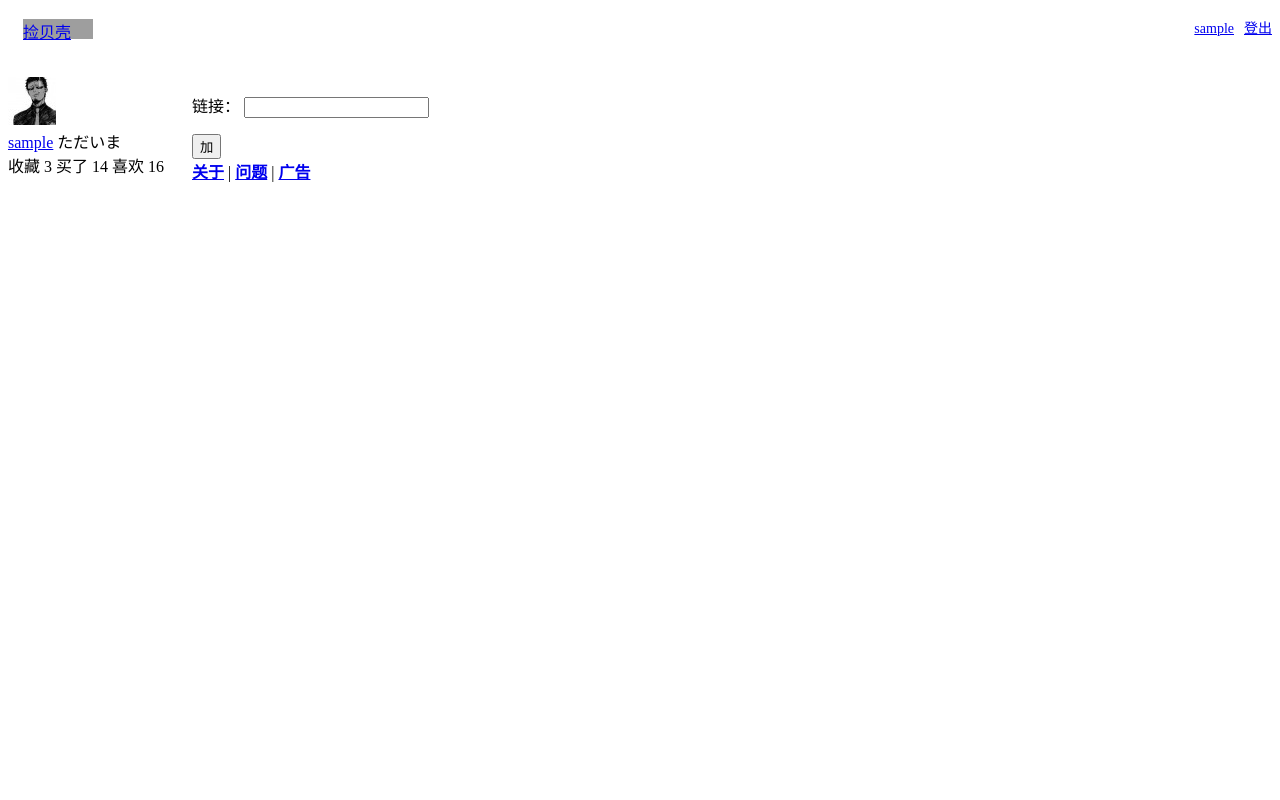
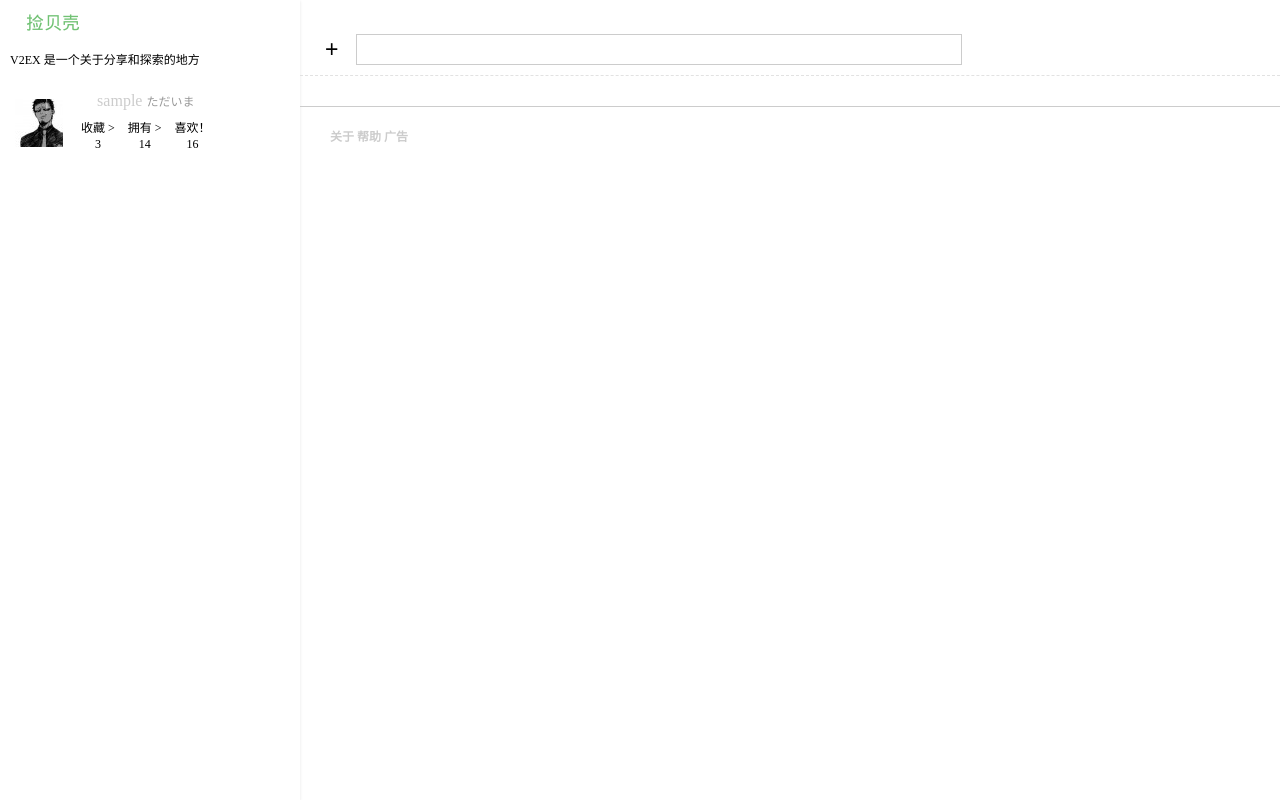
Before and after one commit to fay/tao, a Flask app: page / in a window 1280 px wide. Run offline with Flask 2, Linux system fonts and the light colour scheme; the visitor is signed in with stand-in values (Sample User, id 1); data that the repository does not hold is empty; grey boxes are pictures that could not be loaded.

Commit message:
got a feel

```diff
--- a/static/css/style.css
+++ b/static/css/style.css
@@ -3,35 +3,66 @@
   desktop style
 */
 
+/* tags */
+html {
+  height: 100%;
+}
+
+body {
+  margin: 0;
+  padding: 0;
+  max-height: 100%;
+  overflow: hidden;
+}
+
+h1 {
+  font-size: 22px;
+  line-height: 22px;
+}
+
+h2 {
+  font-size: 18px;
+  line-height: 18px;
+}
+
+h1, h2 {
+  padding: 10px 0;
+  font-weight: bold;
+}
+
+ul {
+  list-style: none;
+}
+
+ul li {
+  list-style: none;
+}
+
+a {
+  text-decoration:none;
+}
+
+a:link, a:visited, a:active {
+  color: #ccc;
+}
+
+/* tree */
 #top {
+  background-color: #ff6600;
   height: 66px;
   overflow: hidden;
 }
 
-#logo {
-  background-image: url("/static/img/logo.png");
-  width: 70px;
-  height: 20px;
-  float: left;
-  cursor: pointer;
-  margin-top: 11px;
-  margin-left: 15px;
-}
-
 #nav {
-  float: right;
   text-align: right;
+  position: absolute;
+  right: 23px;
   font-size: 14px;
   line-height: 14px;
-  #color: #fff;
-}
-
-#nav ul {
-  list-style: none;
+  color: #fff;
 }
 
 #nav ul li {
-  list-style: none;
   float: left;
   margin-left: 10px;
 }
@@ -44,19 +75,203 @@
 
 #side {
   position: absolute;
-  top: 77px;
-  width; 179px;
-  left: 8px;
+  top: 0;
+  left: 0;
   bottom: 0;
-  border-left: 0 none;
-  height: auto;
+  width: 300px;
+  height: 100%;
+  overflow: hidden;
+  -webkit-box-shadow: 0px 1px 3px rgba(0, 0, 0, 0.1);
+}
+
+#logo {
+  background-image: url("/static/images/logo.png");
+  width: 70px;
+  height: 20px;
+  cursor: pointer;
+  margin: 11px;
+  margin-left: 15px;
 }
 
 #wrap {
-  position: absolute;
-  top: 77px;
-  left: 192px;
+  position: fixed;
+  overflow: auto;
+  padding: 12px 0 30px 0;
+  top: 0;
+  right: 0;
+  left: 300px;
   bottom: 0;
-  right: 0;
+}
+
+#main {
+  margin: 0 auto;
+  padding: 12px 0 30px 0;
+}
+
+#content {
+}
+
+#foot {
+  border-top: 1px solid #ccc;
+}
+
+#foot_main {
+  font-size: 12px;
+  color: #e2e2e2;
+  padding: 20px 0 20px 30px;
+  margin: 0 auto;
+  padding: 0 auto;
+}
+
+.box {
+}
+
+.box .inner {
+	padding: 10px;
+	font-size: 12px;
+	line-height: 16px;
+}
+
+.box .cell {
+	border-bottom: 1px dashed #e2e2e2;
+	font-size: 12px;
+    padding: 10px;
+    font-height: 16px;
+}
+
+.box .bar {
+	font-size: 14px;
+	line-height: 14px;
+	color: #667;
+	background-color: #f0f0f0;
+	padding: 5px;
+}
+
+.col {
+  text-align: center;
+  display: inline-block;
+  vertical-align: middle;
+  padding: 5px;
+}
+
+.box .bar {
+  display: inline-block;
+  zoom: 1;
+  *display: inline;
+}
+
+.like {
+  margin-right: 4px;
+  margin-left: 7px;
+  background: transparent;
   overflow: hidden;
 }
+
+.entry {
+  margin: 0 5px;
+  width: 600px;
+}
+
+.thumb {
+  width: 48px;
+}
+
+.at {
+  font-size: 10px;
+  font-weight: bold;
+  color: #ccc;
+  display: block;
+}
+
+
+/* buttons */
+.go {
+  cursor: pointer;
+  background-color: #f5f5f5;
+  border: 1px solid rgba(0, 0, 0, .25);
+  border-bottom-color: rgba(0, 0, 0, .35);
+  padding: 4px 15px 4px 15px;
+  font-size: 12px;
+  line-height: 12px;
+  outline: none;
+}
+
+.add .go {
+  background-color: #ffffff;
+  border: none;
+  font-size: 23px;
+  outline: none;
+}
+
+/* forms */
+form.user label {
+  float: left;
+  width: 81px;
+  margin-right: 15px;
+  text-align: right;
+}
+
+form.user .shift {
+  margin-left: 98px;
+}
+
+form.add .url {
+  width: 600px;
+  font-size: 23px;
+  border: 1px solid #ccc;
+}
+
+.q {
+  padding: 3px;
+  font-size: 14px;
+  border: 1px solid #ccc;
+  width: 240px;
+}
+
+/* decorators */
+.fade {
+  color: #999;
+}
+
+.bigger {
+  font-size: 16px;
+}
+
+.round {
+  -moz-border-radius: 7px;
+  -webkit-border-radius: 7px;
+}
+
+.sep3 {
+  height: 3px;
+}
+
+.sep5 {
+  height: 5px;
+}
+
+.sep10 {
+  height: 10px;
+}
+
+.sep20 {
+  height: 20px;
+}
+
+.c {
+  clear: both;
+}
+
+.fr {
+  float: right;
+}
+
+/* ie6 */
+* html, body {
+  padding: 0 0 0 200px;
+}
+
+* html #main {
+  height: 100%;
+  width: 100%;
+}
--- a/tao/templates/add_form.html
+++ b/tao/templates/add_form.html
@@ -1,9 +1,8 @@
-<div id="add" class="form">
-  <form action="/add" method="put">
-    <p>
-      <label>链接：</label>
+<div class="box">
+  <div id="add" class="form cell">
+    <form class="add" action="/add" method="put">
+      <input class="go" type="submit" value="+">
       <input class="url" type="txt" name="url">
-    </p>
-    <input class="button" type="submit" value="加">
-  </form>
+    </form>
+  </div>
 </div>
--- a/tao/templates/base.html
+++ b/tao/templates/base.html
@@ -10,57 +10,38 @@
     <meta name="google-site-verification" content="">
   </head>
   <body>
-    <div id="top">
-      <div id="top_main">
-        <div id="logo">
-          <a href="/" class="white">捡贝壳</a>
-        </div>
-        <div id="nav">
-          <ul>
-            {% if session.username %}
-              <li>
-                <a href="/{{ session.username }}" class="white">{{ session.username }}</a>
-              </li>
-              <li>
-                <a href="/logout" class="white">登出</a>
-              </li>
-            {% else %}
-              <li>
-                <a href="/login" class="white">登入</a>
-              </li>
-              <li>
-                <a href="/signup" class="white">注册</a>
-              </li>
-            {% endif %}
-          </ul>
-        </div>
-        <!-- div id="search">
-          <form>
-            <input type="text" maxlength="40" class="search" name="q" id="q">
-            <input type="submit" class="super normal button" value="搜">
-          </form>
-        </div -->
+    <div id="side">
+      <div class="box">
+        <div id="logo" onclick="location.href='/'"></div>
+        <div class="inner">V2EX 是一个关于分享和探索的地方</div>
       </div>
-    </div>
-    <div id="side">
       {% if session.username %}
         <div class="box">
           <div class="inner">
-            <div class="avatar">
+            <div class="thumb col">
               <a href="/{{ session.username }}">
                 <img src="/static/images/missing.jpg" border="0">
               </a>
             </div>
-            <div class="meta">
+            <div class="meta col">
               <span class="bigger">
                 <a href="/{{ session.username }}">{{ session.username }}</a>
               </span>
               <span class="fade">ただいま</span>
               <div class="sep5"></div>
               <div class="stats">
-                收藏<span class="num"> 3</span>
-                买了<span class="num"> 14</span>
-                喜欢<span class="num"> 16</span>
+                <div class="col">
+                  <div>收藏 &gt;</div>
+                  <div class="num"> 3</div>
+                </div>
+                <div class="col">
+                <div>拥有 &gt;</div>
+                <div class="num"> 14</div>
+                </div>
+                <div class="col">
+                <div>喜欢！</div>
+                <div class="num"> 16</div>
+                </div>
               </div>
             </div>
           </div>
@@ -74,10 +55,13 @@
         </div>
       </div>
       <div id="foot">
-        <div id="foot_main">
-          <strong><a href="/about">关于</a></strong>  |  <strong><a href="/faq">问题</a></strong>  |  <strong><a href="/ad">广告</a></strong>
+        <div id="foot_main" class="round">
+          <strong><a href="/about">关于</a></strong>
+          <strong><a href="/help">帮助</a></strong>
+          <strong><a href="/ad">广告</a></strong>
         </div>
       </div>
     </div>
+    <!-- javascripts -->
   </body>
 </html>
--- a/tao/templates/index.html
+++ b/tao/templates/index.html
@@ -1,16 +1,35 @@
 {% extends "base.html" %}
 {% block content %}
+    {% include "add_form.html" %}
   <div class="box">
-    {% include "add_form.html" %}
-    {% for u in urls %}
+    {% for b in bs %}
       <div class="cell">
-        <div class="meta"></div>
-        <div class="entry">
-          <p class="title">
-            {{ u.title }}
-          </p>
+        <div class="like col">
+          <div class="likes bar col">
+            <div>23</div>
+            <div>喜欢</div>
+          </div>
+          <div class="bar col">
+            <div>14</div>
+            <div>拥有</div>
+          </div>
+          <div class="bar col">
+            <div>16</div>
+            <div>收藏</div>
+          </div>
         </div>
-        <div class="thumb"></div>
+        <div class="entry col">
+          <a href="{{ b.url }}" lass="bigger">
+            {{ b.title }}
+          </a>
+          <div class="flat"></div>
+        </div>
+        <div class="thumb col">
+          <a href="/n2n3">
+            <img src="/static/images/missing.jpg">
+          </a>
+          <div>n2n3</div>
+        </div>
       </div>
     {% endfor %}
   </div>
--- a/tao/templates/login.html
+++ b/tao/templates/login.html
@@ -14,12 +14,12 @@
           <label>密码： </label>
           <input type="password" name="password">
         </p>
-        <input class="go" type="submit" value="登陆">
+        <input class="go shift" type="submit" value="登陆">
         <a href="/signup">注册新账号?</a>
-        <p class="go">
+        <p class="fade shift">
           成功登入后，Cookie 将被浏览器记住一年。
         </p>
-        <p class="go">
+        <p class="shift">
           <a href="/forgot">忘记密码了？</a>
         </p>
       </form>
--- a/tao/templates/signup.html
+++ b/tao/templates/signup.html
@@ -21,7 +21,7 @@
           <input type="text" name="email">
           <span class="hint"></span>
         </p>
-        <input class="go" type="submit" value="注册">
+        <input class="go shift" type="submit" value="注册">
         <a href="/">算了，先看看再说 »</a>
       </form>
     </div>
--- a/tao/views.py
+++ b/tao/views.py
@@ -27,9 +27,9 @@ def index():
         page = int(request.args.get('page'))
     except:
         page = 1
-    urls = Beike.all().order('-when').fetch(10, 10 * (page - 1))
-    size = len(urls)
-    return render_template('index.html', urls=urls)
+    bs = Beike.all().order('-when').fetch(100, 10 * (page - 1))
+    size = len(bs)
+    return render_template('index.html', bs=bs)
 
 @app.route('/like/<key>')
 @login_required
```
Also changed, not shown: static/favicon.ico, static/images/logo.png (added).
